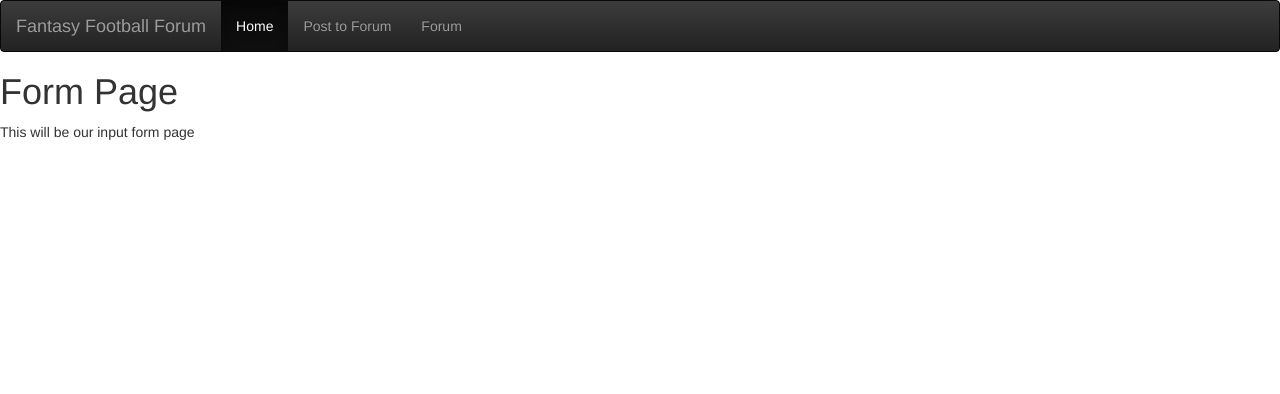
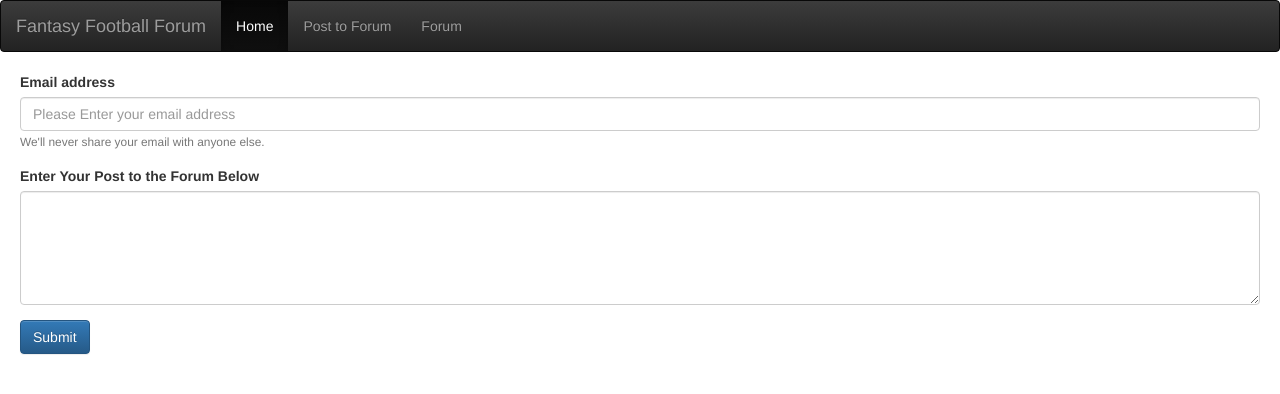
Before and after one commit to moranpatrick/data-rep-project, a Flask app: page /form in a window 1280 px wide. Shown: the top 394 px of the page. Run offline with Flask 2, Linux system fonts and the light colour scheme; some libraries are stand-ins or nearby versions.

Commit message:
Added git ignore, added forms

```diff
--- a/templates/form.html
+++ b/templates/form.html
@@ -46,8 +46,21 @@
 		</div><!-- /.container-fluid -->
 	</nav>
 
-    <h1>Form Page</h1>
-    <p>This will be our input form page</p>
+    <!-- Html Form Control -->
+    <form style="margin-left: 20px; margin-right: 20px">
+      <div class="form-group">
+        <label for="emailInput">Email address</label>
+        <input type="email" class="form-control" id="emailInput" aria-describedby="emailHelp" placeholder="Please Enter your email address">
+        <small id="emailHelp" class="form-text text-muted">We'll never share your email with anyone else.</small>
+      </div>
+
+      <div class="form-group">
+        <label for="textArea">Enter Your Post to the Forum Below</label>
+        <textarea class="form-control" id="textArea" rows="5"></textarea>
+      </div>
+
+        <button type="submit" class="btn btn-primary">Submit</button>
+    </form>
 
 </body>
 </html>
--- a/templates/forum.html
+++ b/templates/forum.html
@@ -44,7 +44,8 @@
 		</div><!-- /.container-fluid -->
 	</nav>
 
-    <h1>Forum Page</h1>
-    <p>This will be our forum page with posts</p>
+    <div class="form-group" style="margin-left: 20px; margin-right: 20px">
+        <textarea class="form-control" rows="5">Posts will be displayed in here</textarea>
+    </div>
 </body>
 </html>
```
Also changed, not shown: 1 other file.
